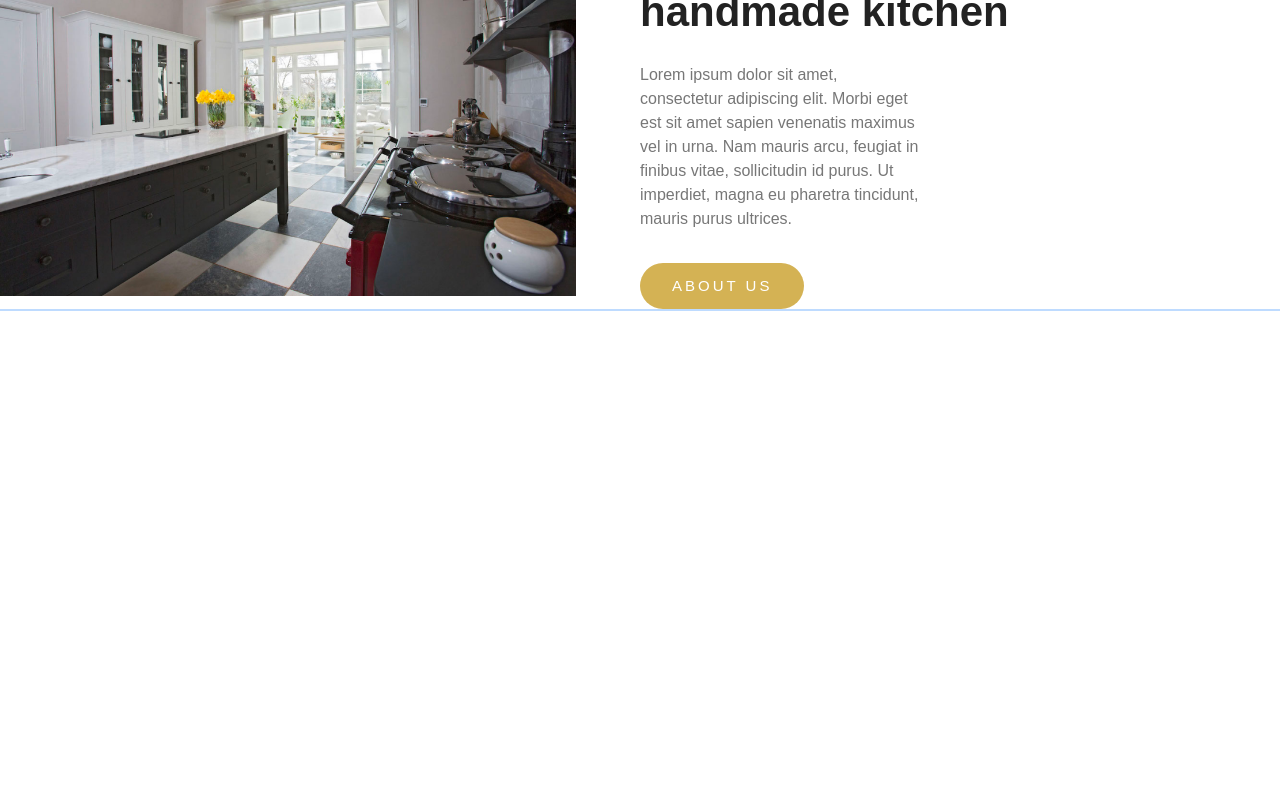
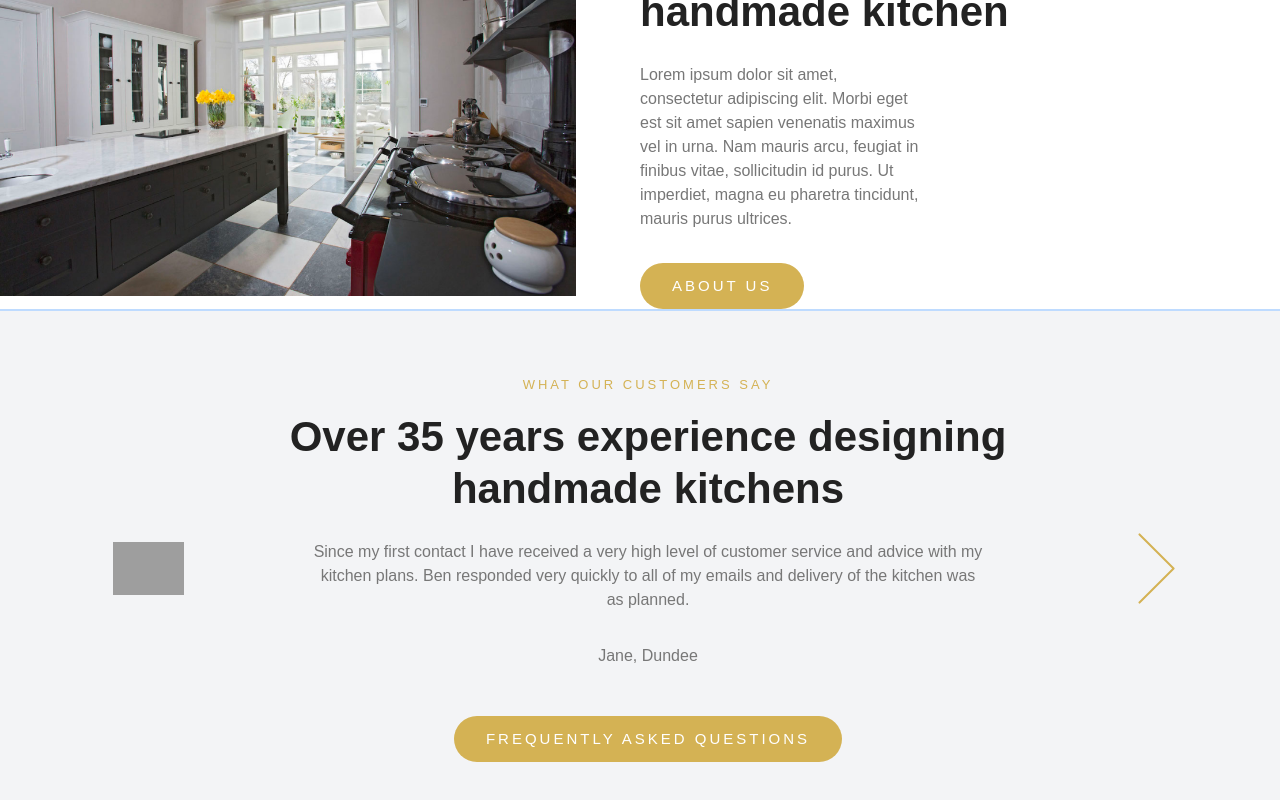
Before and after one commit to shamaz332/mtc, a Next.js app: page / in a window 1280 px wide. Shown: the part 1004-1804 px from the top of the page. Before the commit the page ends 1315 px from the top, so only its background shows below. Built offline with nearby package versions, Linux system fonts and the light colour scheme; grey boxes are pictures that could not be loaded.

Commit message:
aboutus draft

```diff
--- a/src/app/page.tsx
+++ b/src/app/page.tsx
@@ -1,6 +1,7 @@
 import Header from '@/components/Header';
 import HeroSection from '@/components/HeroSection';
 import FeaturesSection from '@/components/FeaturesSection';
+import AboutUsSection from '@/components/AboutUsSection';
 
 export default function Home() {
   return (
@@ -8,6 +9,7 @@ export default function Home() {
       <Header />
       <HeroSection />
       <FeaturesSection />
+      <AboutUsSection />
       {/* Other sections will go here */}
     </main>
   );
--- /dev/null
+++ b/src/components/AboutUsSection.tsx
@@ -0,0 +1,48 @@
+import React from 'react';
+import Image from 'next/image';
+
+const AboutUsSection = () => {
+  return (
+    <section className="relative w-full bg-gray-100 py-16 text-center">
+      <div className="flex items-center justify-center w-full">
+        {/* Left Arrow */}
+        <Image
+          src="/assets/left.svg"
+          alt="Left Arrow"
+          width={71} // Adjust size as needed
+          height={71} // Adjust size as needed
+          className="mx-2 sm:mx-4 hidden sm:block cursor-pointer"
+        />
+
+        <div className="max-w-4xl px-4">
+          <span className="text-[13px] font-roboto font-normal tracking-[3px] uppercase text-[#D4B254] mb-4 block">
+            WHAT OUR CUSTOMERS SAY
+          </span>
+          <h2 className="text-3xl sm:text-4xl lg:text-[42px] font-helvetica font-bold text-[#222222] leading-tight mb-6">
+            Over 35 years experience designing handmade kitchens
+          </h2>
+          <p className="text-sm sm:text-base font-roboto font-normal text-[#777777] mb-8 max-w-2xl mx-auto">
+            Since my first contact I have received a very high level of customer service and advice with my kitchen plans. Ben responded very quickly to all of my emails and delivery of the kitchen was as planned.
+          </p>
+          <p className="text-sm sm:text-base font-roboto font-normal text-[#777777] mb-12">
+            Jane, Dundee
+          </p>
+          <button className="bg-[#D4B254] text-white font-roboto text-[15px] rounded-[30px] px-8 py-3 uppercase tracking-[3px] transition-all duration-300 hover:opacity-90">
+            FREQUENTLY ASKED QUESTIONS
+          </button>
+        </div>
+
+        {/* Right Arrow */}
+        <Image
+          src="/assets/right.svg"
+          alt="Right Arrow"
+          width={71} // Adjust size as needed
+          height={71} // Adjust size as needed
+          className="mx-2 hidden sm:block cursor-pointer"
+        />
+      </div>
+    </section>
+  );
+};
+
+export default AboutUsSection;
```
